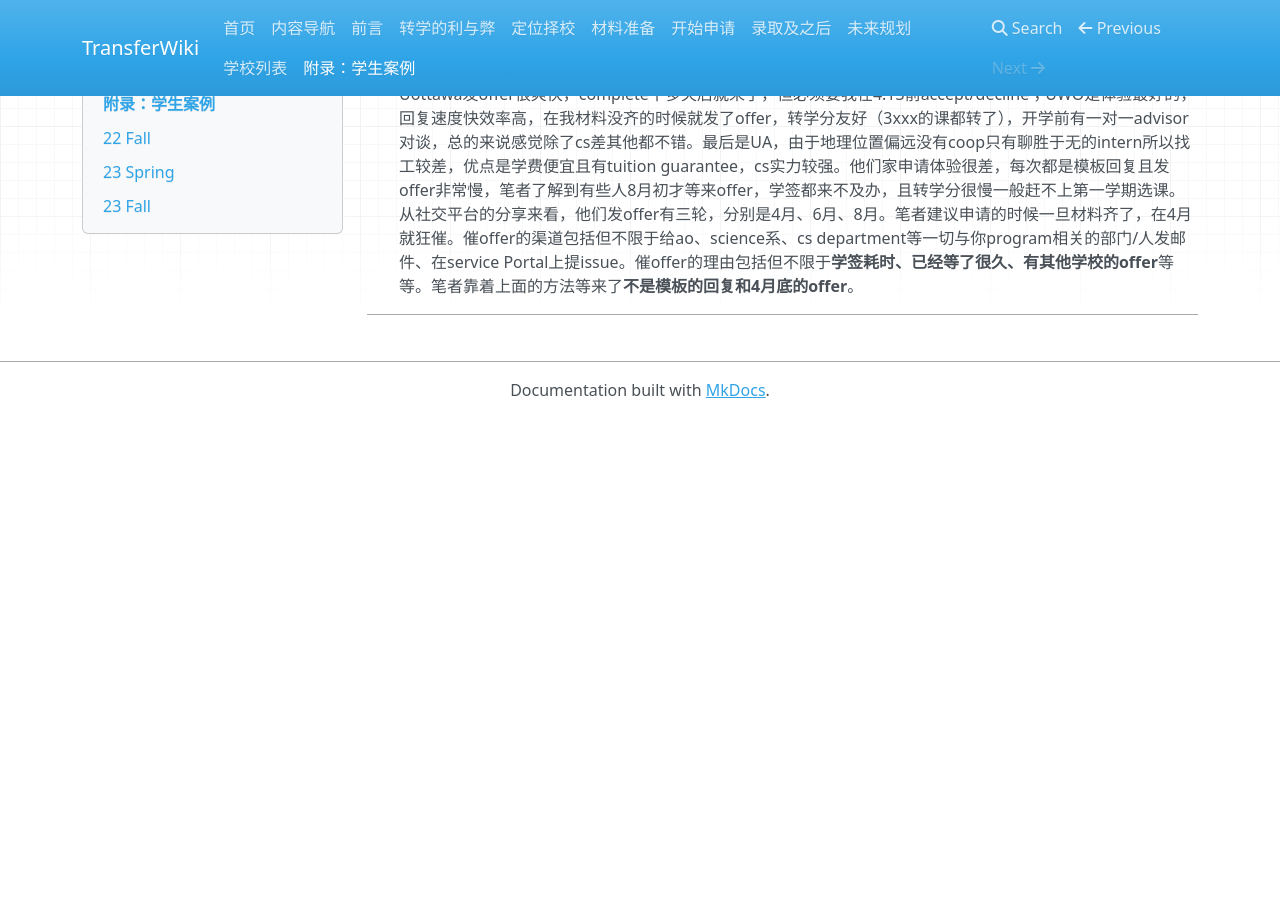
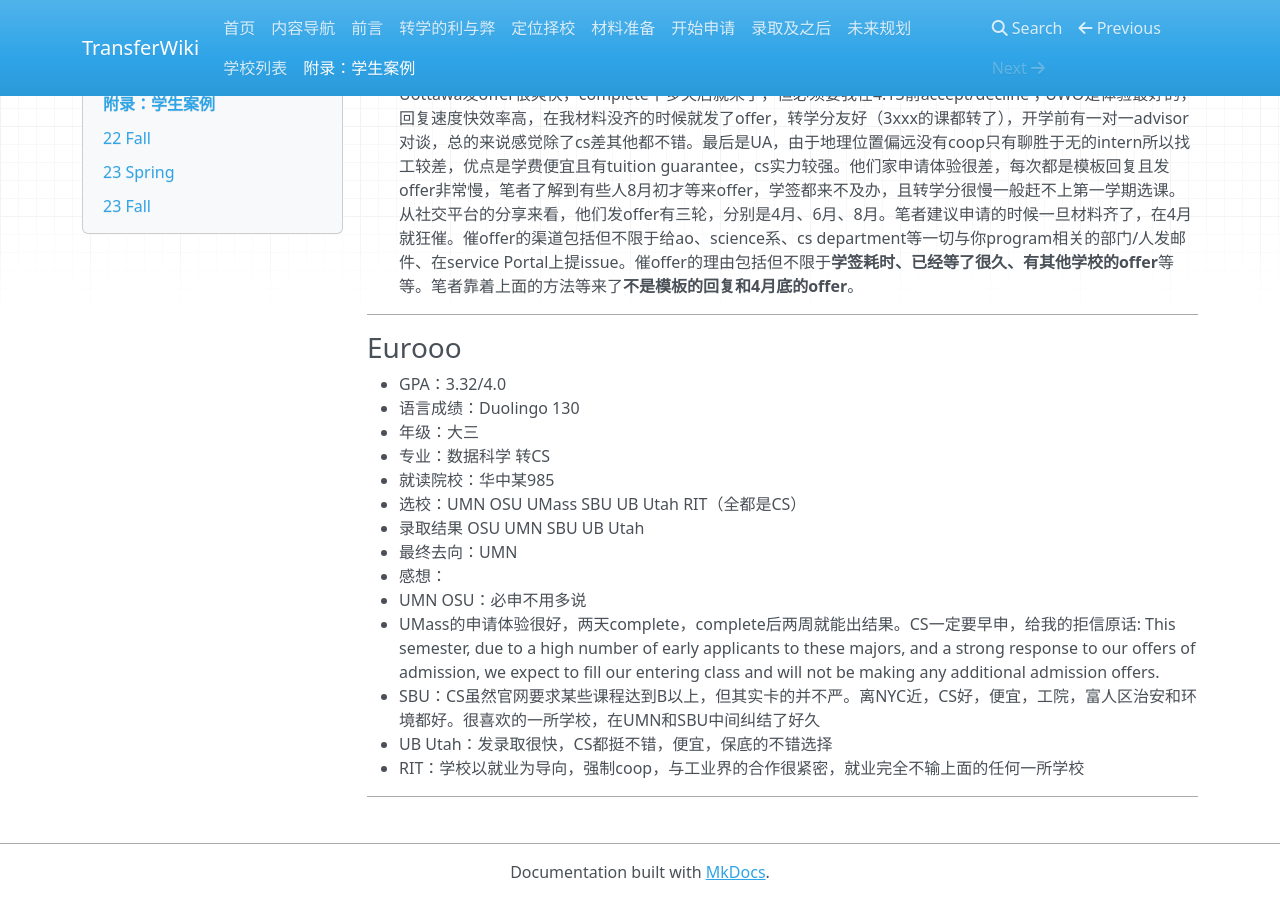
Before and after one commit to SihanXU/TransferWiki, an MkDocs documentation site: the page built from docs/bgs.md, in a window 1280 px wide and 900 px high, scrolled down 12560 px. Built offline with MkDocs 1.6.1, drawn with Linux system fonts in a browser that asks for light colours; nearby versions of some CDN libraries; before the commit the page ends 12978 px from its top, so only the background shows below that.

Commit message:
Update bgs.md

```diff
--- a/docs/bgs.md
+++ b/docs/bgs.md
@@ -513,3 +513,22 @@ DET115(有点低，天天摆大烂的恶果)
 - 体验上来说，McMaster一直没给我发temporary pin，live chat又打不通，申请体验较差听说offer也晚遂放弃；Uottawa发offer很爽快，complete十多天后就来了，但必须要我在4.13前accept/decline；UWO是体验最好的，回复速度快效率高，在我材料没齐的时候就发了offer，转学分友好（3xxx的课都转了），开学前有一对一advisor对谈，总的来说感觉除了cs差其他都不错。最后是UA，由于地理位置偏远没有coop只有聊胜于无的intern所以找工较差，优点是学费便宜且有tuition guarantee，cs实力较强。他们家申请体验很差，每次都是模板回复且发offer非常慢，笔者了解到有些人8月初才等来offer，学签都来不及办，且转学分很慢一般赶不上第一学期选课。从社交平台的分享来看，他们发offer有三轮，分别是4月、6月、8月。笔者建议申请的时候一旦材料齐了，在4月就狂催。催offer的渠道包括但不限于给ao、science系、cs department等一切与你program相关的部门/人发邮件、在service Portal上提issue。催offer的理由包括但不限于**学签耗时、已经等了很久、有其他学校的offer**等等。笔者靠着上面的方法等来了**不是模板的回复和4月底的offer**。
 
 ***
+
+### Eurooo
+
+- GPA：3.32/4.0
+- 语言成绩：Duolingo 130
+- 年级：大三
+- 专业：数据科学 转CS
+- 就读院校：华中某985
+- 选校：UMN OSU UMass SBU UB Utah RIT（全都是CS）
+- 录取结果 OSU UMN SBU UB Utah
+- 最终去向：UMN
+- 感想：
+1.	UMN OSU：必申不用多说
+2.	UMass的申请体验很好，两天complete，complete后两周就能出结果。CS一定要早申，给我的拒信原话: This semester, due to a high number of early applicants to these majors, and a strong response to our offers of admission, we expect to fill our entering class and will not be making any additional admission offers.
+3.	SBU：CS虽然官网要求某些课程达到B以上，但其实卡的并不严。离NYC近，CS好，便宜，工院，富人区治安和环境都好。很喜欢的一所学校，在UMN和SBU中间纠结了好久
+4.	UB Utah：发录取很快，CS都挺不错，便宜，保底的不错选择
+5.	RIT：学校以就业为导向，强制coop，与工业界的合作很紧密，就业完全不输上面的任何一所学校
+
+***
```
